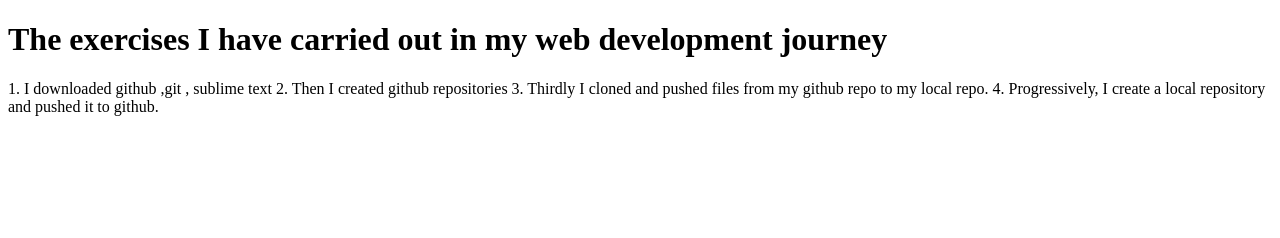
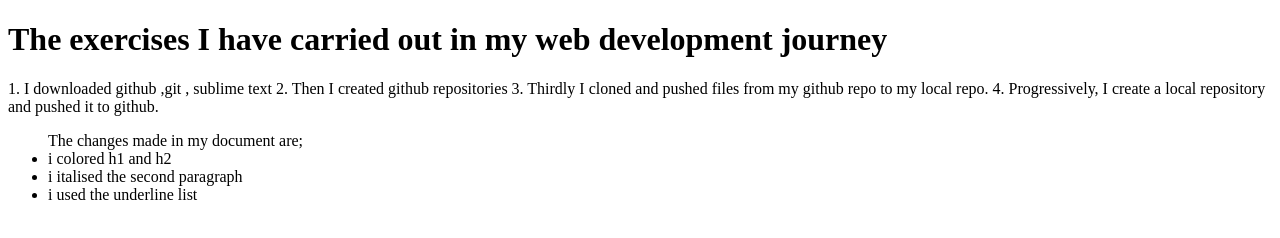
Before and after one commit to Ntein-Franker/get-start, a plain HTML site: page README.html in a window 1280 px wide. Drawn offline with Linux system fonts and the light colour scheme.

Commit message:
add Readme.html

```diff
--- a/README.html
+++ b/README.html
@@ -8,6 +8,14 @@
 2.	Then I created github repositories
 3.	Thirdly I cloned and pushed files from my github repo to my local repo.
 4.	Progressively, I create a local repository and pushed it to github.
+<ul>
+    The changes made in my document are;
+    <li>i colored h1 and h2</li>
+    <li>i italised the second paragraph </li>
+    <li>i used the underline list</li>
+</ul>
+
+
 </body>
 
 
@@ -21,4 +29,5 @@
 
 
 
+
 </html>
```
